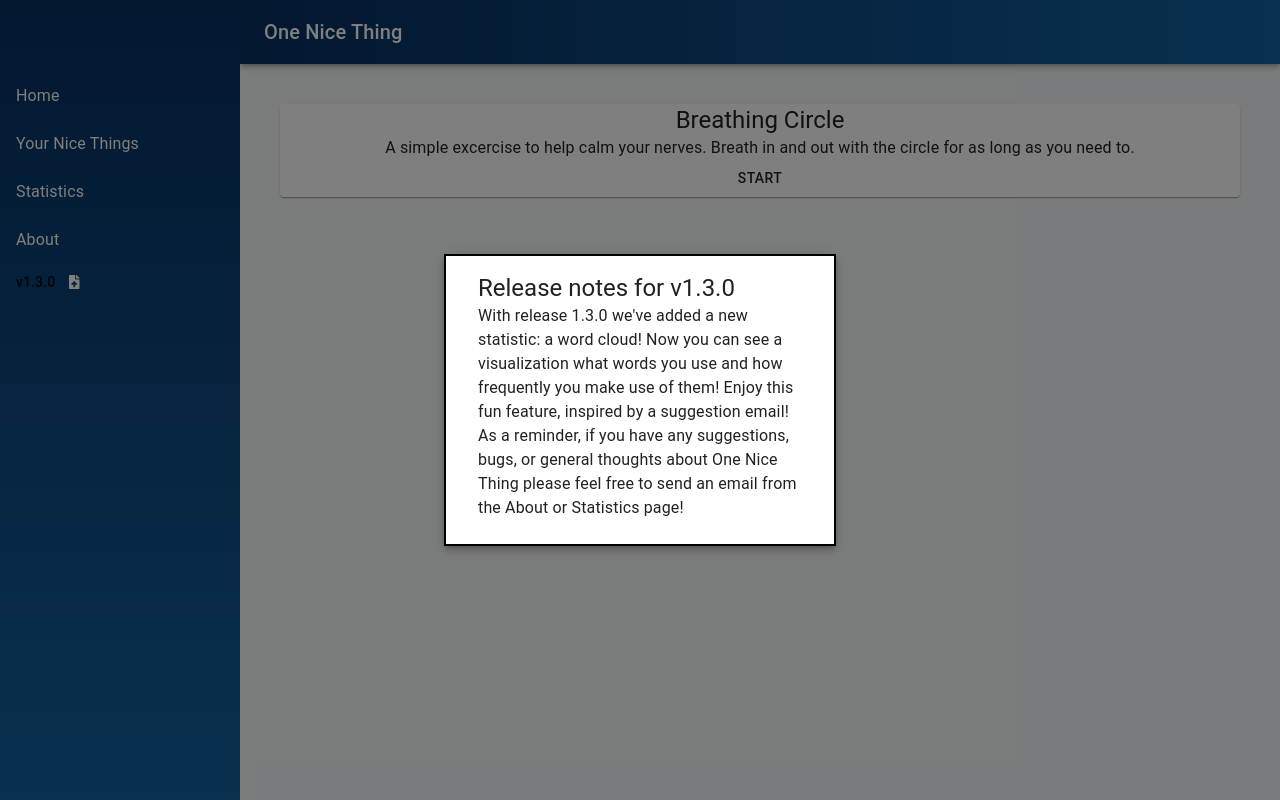
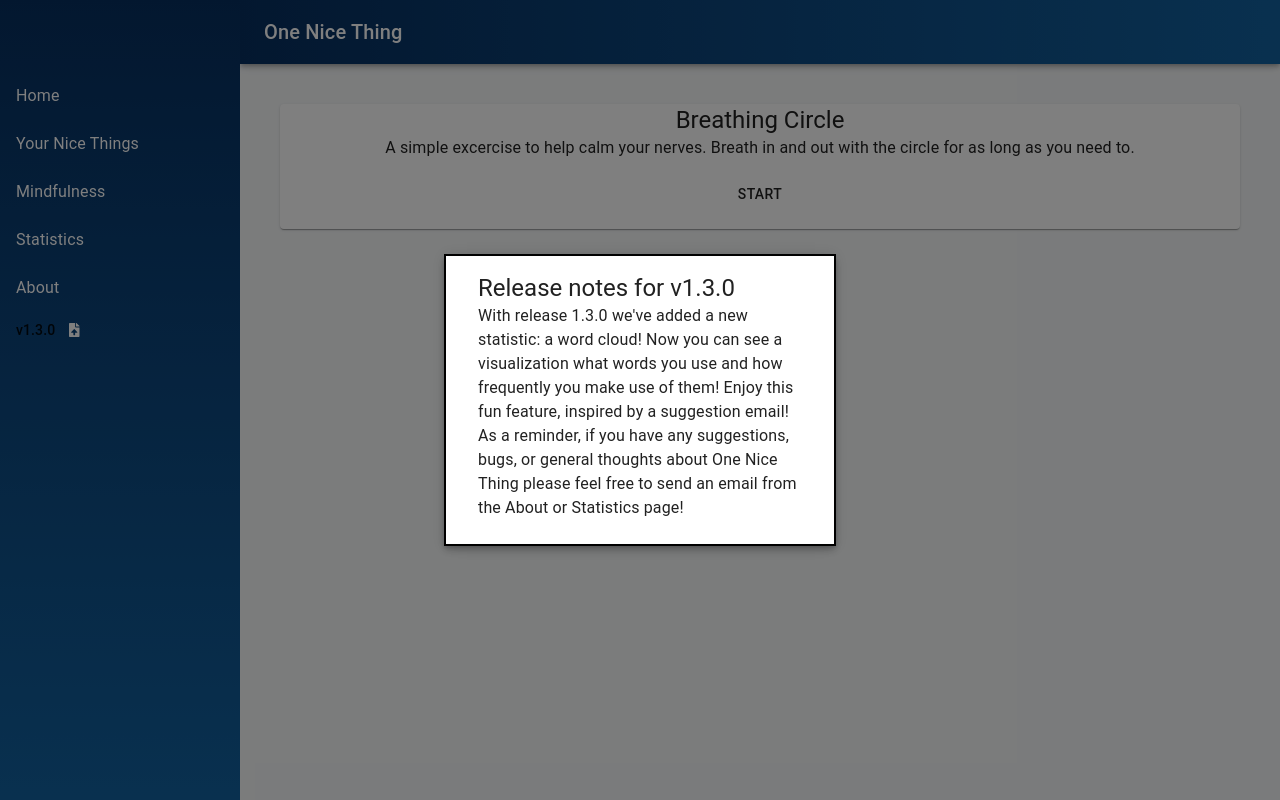
Before and after one commit to Dantaro/one-nice-thing, a React (Create React App) app: page /mindfulness/breath in a window 1280 px wide. Built offline with nearby package versions, Linux system fonts and the light colour scheme.

Commit message:
Additional Changes

```diff
--- a/src/appshell/AppShell.js
+++ b/src/appshell/AppShell.js
@@ -90,6 +90,11 @@ export default ({ children }) => {
                         <ListItemText primary="Your Nice Things" />
                     </ListItem>
                 </Link>
+                <Link to="/mindfulness" className={classes.link}>
+                <ListItem button>
+                        <ListItemText primary="Mindfulness" />
+                    </ListItem>
+                </Link>
                 <Link to="/statistics" className={classes.link}>
                     <ListItem button>
                         <ListItemText primary="Statistics" />
--- a/src/page/breathing/Breathing.js
+++ b/src/page/breathing/Breathing.js
@@ -3,7 +3,7 @@ import { Canvas } from 'component/canvas'
 import { Paper, Typography, Box, Button } from '@material-ui/core'
 import { makeStyles } from '@material-ui/core/styles'
 
-const useStyles = makeStyles({
+const useStyles = makeStyles((theme) => ({
     root: {
         padding: '.5rem',
         margin: '0 auto',
@@ -17,8 +17,16 @@ const useStyles = makeStyles({
     instructions: {
         fontStyle: 'italic',
         fontSize: '.75em'
+    },
+    startButton: {
+        margin: "1rem"
+    },
+    canvasContainer: {
+        [theme.breakpoints.up('sm')]: {
+            margin: "2rem"
+        }
     }
-})
+}))
 
 export const Breathing = () => {
     const classes = useStyles()
@@ -52,7 +60,7 @@ export const Breathing = () => {
         <Paper>
             { displayBreathing ? (
                 <>
-                    <Canvas draw={ draw }/>
+                    <Canvas className={classes.canvasContainer} draw={ draw }/>
                     <Typography className={classes.instructions} variant="body1">
                         Take a deep breath as the circle grows, and let it out as the circle shrinks.
                     </Typography>
@@ -67,8 +75,7 @@ export const Breathing = () => {
                         Breath in and out with the circle for as long
                         as you need to.
                     </Typography>
-                    <></>
-                    <Button onClick={handleStart}>Start</Button>
+                    <Button className={classes.startButton} onClick={handleStart}>Start</Button>
                 </>
             )}
         </Paper>
```
